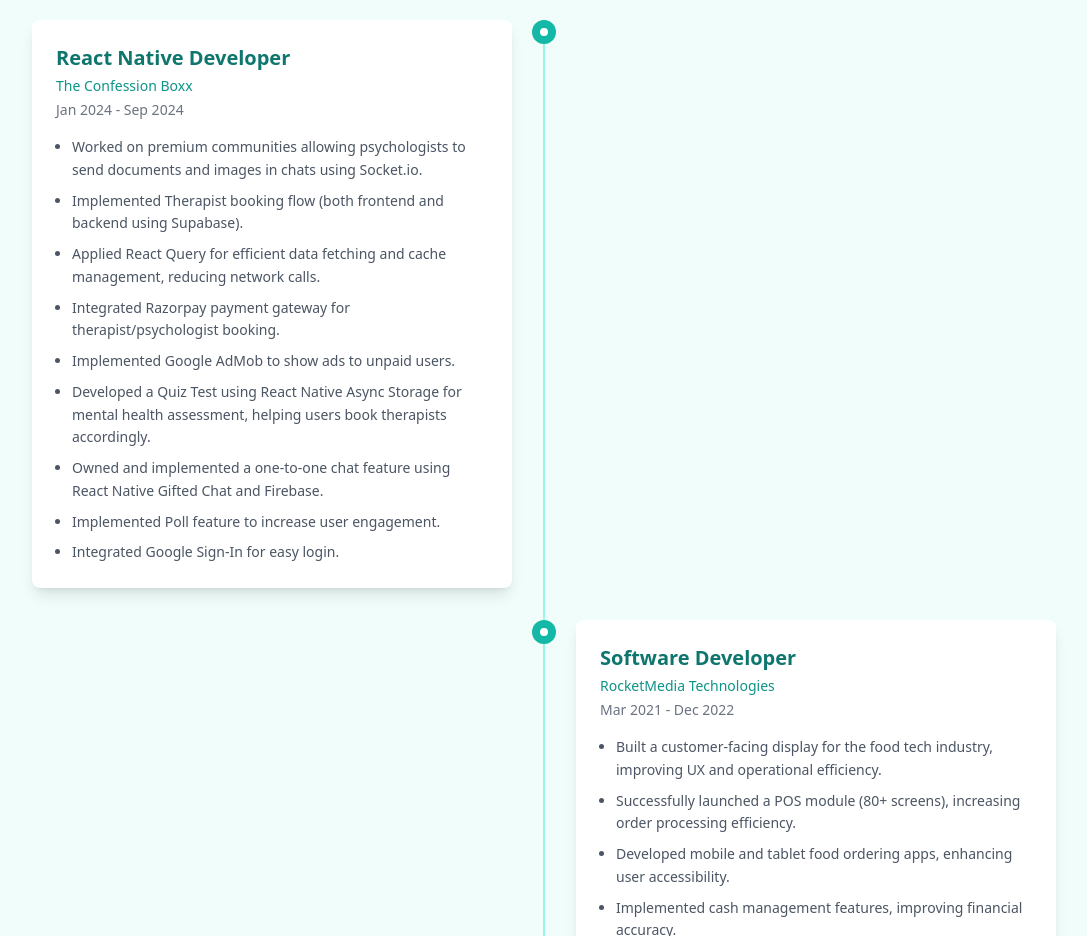
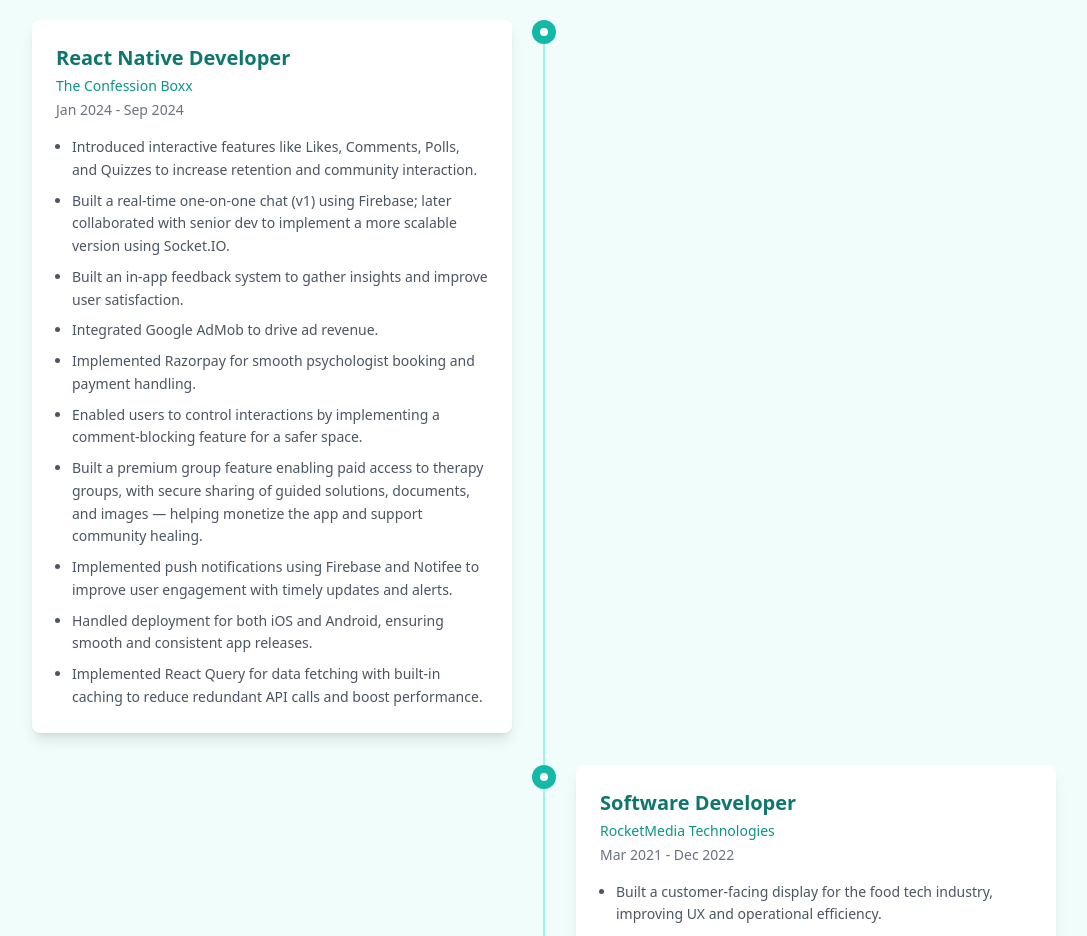
Before and after one commit to Prashantrajput11/awesomedev-portfolio, a React (Vite) app: page / in a window 1280 px wide. Shown: the part 1320-2256 px from the top of the page, without its empty margins (96-1183 px from the left). Built offline with nearby package versions, Linux system fonts and the light colour scheme.

Commit message:
updated timeline

```diff
--- a/src/components/Timeline.tsx
+++ b/src/components/Timeline.tsx
@@ -7,17 +7,19 @@ export const Timeline = () => {
 			company: "The Confession Boxx",
 			period: "Jan 2024 - Sep 2024",
 			description: [
-				"Worked on premium communities allowing psychologists to send documents and images in chats using Socket.io.",
-				"Implemented Therapist booking flow (both frontend and backend using Supabase).",
-				"Applied React Query for efficient data fetching and cache management, reducing network calls.",
-				"Integrated Razorpay payment gateway for therapist/psychologist booking.",
-				"Implemented Google AdMob to show ads to unpaid users.",
-				"Developed a Quiz Test using React Native Async Storage for mental health assessment, helping users book therapists accordingly.",
-				"Owned and implemented a one-to-one chat feature using React Native Gifted Chat and Firebase.",
-				"Implemented Poll feature to increase user engagement.",
-				"Integrated Google Sign-In for easy login.",
+				"Introduced interactive features like Likes, Comments, Polls, and Quizzes to increase retention and community interaction.",
+				"Built a real-time one-on-one chat (v1) using Firebase; later collaborated with senior dev to implement a more scalable version using Socket.IO.",
+				"Built an in-app feedback system to gather insights and improve user satisfaction.",
+				"Integrated Google AdMob to drive ad revenue.",
+				"Implemented Razorpay for smooth psychologist booking and payment handling.",
+				"Enabled users to control interactions by implementing a comment-blocking feature for a safer space.",
+				"Built a premium group feature enabling paid access to therapy groups, with secure sharing of guided solutions, documents, and images — helping monetize the app and support community healing.",
+				"Implemented push notifications using Firebase and Notifee to improve user engagement with timely updates and alerts.",
+				"Handled deployment for both iOS and Android, ensuring smooth and consistent app releases.",
+				"Implemented React Query for data fetching with built-in caching to reduce redundant API calls and boost performance.",
 			],
 		},
+
 		{
 			title: "Software Developer",
 			company: "RocketMedia Technologies",
```
